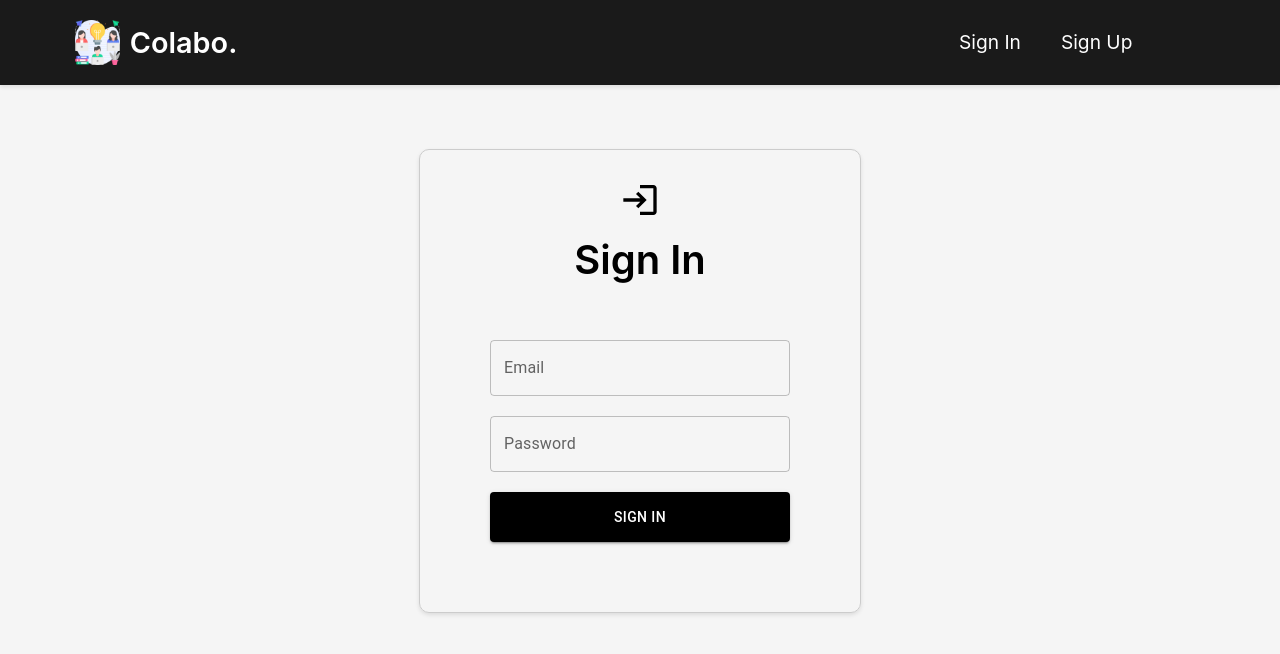
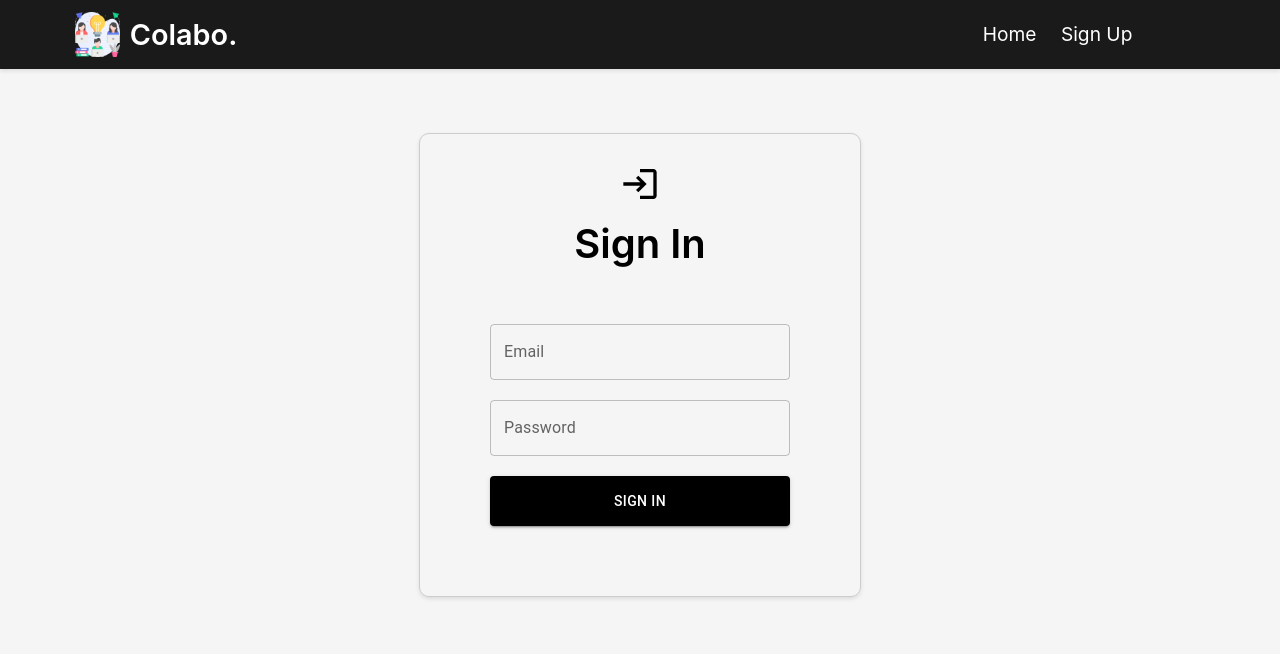
Before and after one commit to patil-tanay/Remote-Collaboration-App, a React (Vite) app in the folder client/: page /signin in a window 1280 px wide. Shown: the top 654 px of the page. Built offline with nearby package versions, Linux system fonts and the light colour scheme.

Commit message:
Update Signin.jsx, Signup.jsx, and Navbar.jsx to include handleSubmit function for button click event

```diff
--- a/client/src/Pages/Signin.jsx
+++ b/client/src/Pages/Signin.jsx
@@ -52,6 +52,7 @@ const Signin = () => {
             backgroundColor: "#000000",
             color: "white",
           }}
+          onClick={handleSubmit}
         >
           Sign In
         </Button>
--- a/client/src/Pages/Signup.jsx
+++ b/client/src/Pages/Signup.jsx
@@ -52,6 +52,7 @@ const Signup = () => {
             backgroundColor: "#000000",
             color: "white",
           }}
+          onClick={handleSubmit}
         >
           Sign Up
         </Button>
--- /dev/null
+++ b/client/src/Pages/User.jsx
@@ -0,0 +1,5 @@
+const User = () => {
+  return <div></div>;
+};
+
+export default User;
--- a/client/src/components/Navbar.jsx
+++ b/client/src/components/Navbar.jsx
@@ -1,17 +1,33 @@
 import React from "react";
 import "./Navbar.css";
-import { Link } from "react-router-dom";
+import { Link, useLocation } from "react-router-dom";
+
 const Navbar = () => {
+  const location = useLocation();
+  const path = location.pathname;
   return (
     <nav className="navbar">
       <div className="logo">
         <img src="\src\assets\collaborative.png" alt="Logo" width={"45px"} />
         Colabo.
       </div>
-      <ul className="nav-links">
-        <Link to="/signin">Sign In</Link>
-        <Link to="/signup">Sign Up</Link>
-      </ul>
+      <div className="nav-links">
+        {path === "/" ? (
+          <div>
+            <Link to="/signin">Sign In</Link> <Link to="signup">Sign Up</Link>
+          </div>
+        ) : path === "/signin" ? (
+          <div>
+            <Link to="/">Home</Link> <Link to="signup">Sign Up</Link>
+          </div>
+        ) : path === "/signup" ? (
+          <div>
+            <Link to="/">Home</Link> <Link to="signin">Sign In</Link>
+          </div>
+        ) : (
+          ""
+        )}
+      </div>
     </nav>
   );
 };
```
